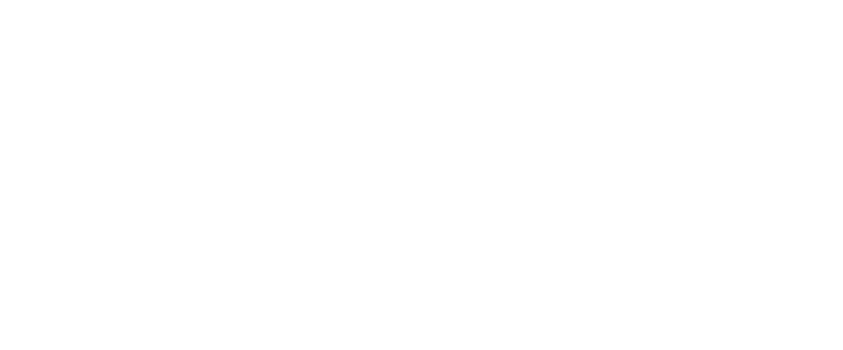
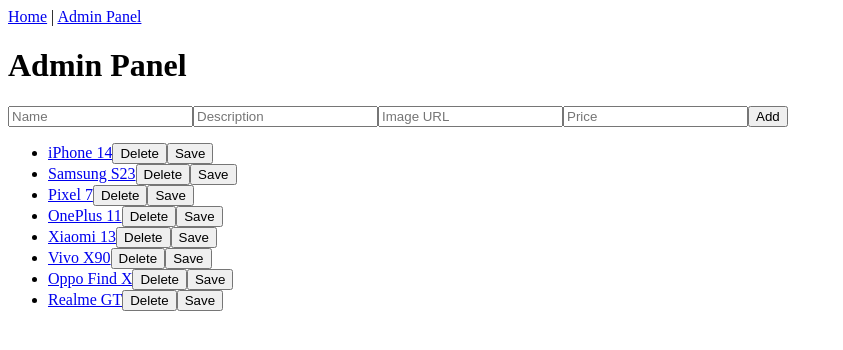
Before and after one commit to acciojob/mobile-store-VikasVerma-15, a React app: page /admin in a window 1280 px wide. Shown: the top 350 px of the page, without its empty margins (0-843 px from the left). Built offline with nearby package versions, Linux system fonts and the light colour scheme.

Commit message:
adding component

```diff
--- a/package.json
+++ b/package.json
@@ -13,12 +13,13 @@
   "license": "ISC",
   "dependencies": {
     "css-loader": "^4.3.0",
+    "cypress": "^9.5.0",
     "jest-junit": "^11.1.0",
     "react": "^16.13.1",
     "react-dom": "^16.13.1",
+    "react-router-dom": "^6.30.2",
     "style-loader": "^1.2.1",
-    "webpack-cli": "^3.3.12",
-    "cypress": "^9.5.0"
+    "webpack-cli": "^3.3.12"
   },
   "jest": {
     "moduleNameMapper": {
--- /dev/null
+++ b/src/components/AdminPanel.js
@@ -0,0 +1,75 @@
+import React, { useState } from "react";
+import { Link } from "react-router-dom";
+
+const AdminPanel = ({ products, setProducts }) => {
+  const [form, setForm] = useState({
+    name: "",
+    description: "",
+    image: "",
+    price: ""
+  });
+
+  const addProduct = () => {
+    setProducts([
+      ...products,
+      {
+        id: Date.now(),
+        ...form,
+        price: Number(form.price)
+      }
+    ]);
+  };
+
+  const deleteProduct = id => {
+    setProducts(products.filter(p => p.id !== id));
+  };
+
+  const updatePrice = (id, price) => {
+    setProducts(
+      products.map(p =>
+        p.id === id ? { ...p, price: Number(price) } : p
+      )
+    );
+  };
+
+  return (
+    <div>
+      <h1>Admin Panel</h1>
+
+      <input className="form-control" placeholder="Name"
+        onChange={e => setForm({ ...form, name: e.target.value })} />
+      <input className="form-control" placeholder="Description"
+        onChange={e => setForm({ ...form, description: e.target.value })} />
+      <input className="form-control" placeholder="Image URL"
+        onChange={e => setForm({ ...form, image: e.target.value })} />
+      <input className="form-control" placeholder="Price"
+        onChange={e => setForm({ ...form, price: e.target.value })} />
+
+      <button onClick={addProduct}>Add</button>
+
+      <ul>
+        {products.map(p => (
+          <li key={p.id}>
+            <Link to={`/products/${p.id}`}>{p.name}</Link>
+
+            <button
+              className="float-right"
+              onClick={() => deleteProduct(p.id)}
+            >
+              Delete
+            </button>
+
+            <button
+              className="float-right"
+              onClick={() => updatePrice(p.id, p.price + 100)}
+            >
+              Save
+            </button>
+          </li>
+        ))}
+      </ul>
+    </div>
+  );
+};
+
+export default AdminPanel;
--- a/src/components/App.js
+++ b/src/components/App.js
@@ -1,13 +1,42 @@
-
-import React from "react";
+import React, { useState } from "react";
+import { Routes, Route, Link } from "react-router-dom";
+import ProductList from "./ProductList";
+import ProductDetails from "./ProductDetails";
+import AdminPanel from "./AdminPanel";
 import './../styles/App.css';
 
 const App = () => {
+  const [products, setProducts] = useState([
+    { id: 1, name: "iPhone 14", price: 800, description: "Apple phone", image: "img1" },
+    { id: 2, name: "Samsung S23", price: 750, description: "Samsung phone", image: "img2" },
+    { id: 3, name: "Pixel 7", price: 700, description: "Google phone", image: "img3" },
+    { id: 4, name: "OnePlus 11", price: 680, description: "OnePlus phone", image: "img4" },
+    { id: 5, name: "Xiaomi 13", price: 620, description: "Xiaomi phone", image: "img5" },
+    { id: 6, name: "Vivo X90", price: 600, description: "Vivo phone", image: "img6" },
+    { id: 7, name: "Oppo Find X", price: 590, description: "Oppo phone", image: "img7" },
+    { id: 8, name: "Realme GT", price: 560, description: "Realme phone", image: "img8" }
+  ]);
+
   return (
-    <div>
-        {/* Do not remove the main div */}
+    <div id="main">
+      <nav>
+        <Link to="/">Home</Link> |{" "}
+        <Link to="/admin">Admin Panel</Link>
+      </nav>
+
+      <Routes>
+        <Route path="/" element={<ProductList products={products} />} />
+        <Route
+          path="/products/:id"
+          element={<ProductDetails products={products} />}
+        />
+        <Route
+          path="/admin"
+          element={<AdminPanel products={products} setProducts={setProducts} />}
+        />
+      </Routes>
     </div>
-  )
-}
+  );
+};
 
-export default App
+export default App;
--- /dev/null
+++ b/src/components/ProductDetails.js
@@ -0,0 +1,24 @@
+import React from "react";
+import { useParams, useNavigate } from "react-router-dom";
+
+const ProductDetails = ({ products }) => {
+  const { id } = useParams();
+  const navigate = useNavigate();
+
+  const product = products.find(p => p.id === Number(id));
+  if (!product) return null;
+
+  return (
+    <div>
+      <h1>{product.name}</h1>
+      <p>{product.description}</p>
+      <p>{product.price}</p>
+
+      <button className="btn" onClick={() => navigate("/")}>
+        Back
+      </button>
+    </div>
+  );
+};
+
+export default ProductDetails;
--- /dev/null
+++ b/src/components/ProductList.js
@@ -0,0 +1,19 @@
+import React from "react";
+import { Link } from "react-router-dom";
+
+const ProductList = ({ products }) => {
+  return (
+    <div>
+      <h1>Mobile Store</h1>
+      <ul>
+        {products.map(p => (
+          <li key={p.id}>
+            <Link to={`/products/${p.id}`}>{p.name}</Link>
+          </li>
+        ))}
+      </ul>
+    </div>
+  );
+};
+
+export default ProductList;
--- a/src/index.js
+++ b/src/index.js
@@ -1,7 +1,11 @@
 import React from "react";
 import ReactDOM from "react-dom";
+import { BrowserRouter } from "react-router-dom";
 import App from "./components/App";
 
-
-
-ReactDOM.render(<App />, document.getElementById("root"));
+ReactDOM.render(
+  <BrowserRouter>
+    <App />
+  </BrowserRouter>,
+  document.getElementById("root")
+);
```
Also changed, not shown: 1 other file (tests, documents, lock files or other folders).
